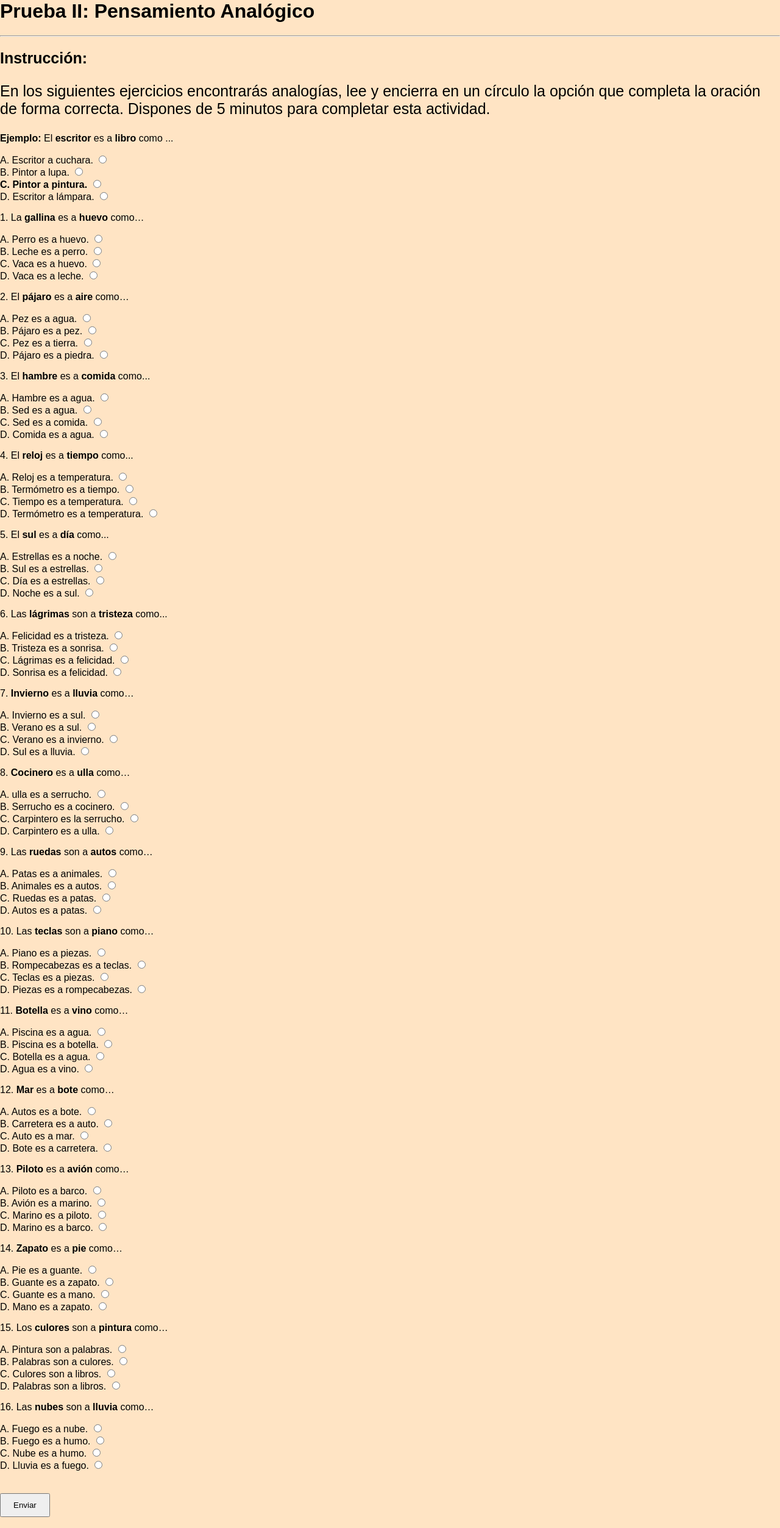
After one commit to Burgos100/ProyectoWeb, a PHP site: the page made by Tarea 2.html in a window 1280 px wide. The commit adds this page. Shown: the whole page at 61% size. Run offline with PHP 8.4, Linux system fonts and the light colour scheme.

Commit message:
html listo

```diff
--- /dev/null
+++ b/CSS/hojaestilos2.css
@@ -0,0 +1,33 @@
+body {
+    background-color: bisque;
+    margin:0;
+    padding: 0;
+}
+
+.boton {
+bottom:10px;
+right:10px;
+padding:10px 20px;
+}
+
+h1{
+    font-family: Arial, Helvetica, sans-serif;
+}
+
+h2{
+    font-family: Arial, Helvetica, sans-serif;
+    font-size: 25;
+}
+h3{
+    font-family: Arial, Helvetica, sans-serif;
+    font-weight: normal;
+    font-size: 25;
+}
+p{
+    font-family: Arial, Helvetica, sans-serif;
+}
+
+
+alt{
+    font-family: Arial, Helvetica, sans-serif;
+}
--- /dev/null
+++ b/Tarea 2.html
@@ -0,0 +1,233 @@
+<html lang="es">
+
+<head>
+    <meta charset="UTF-8">
+    <link rel="stylesheet" href="CSS/hojaestilos2.css">
+    <meta name="viewport" content="width=device-width, initial-scale=1.0">
+    <title>Prueba II: Pensamiento Analógico</title>
+    </head>
+
+    <body>
+        <div>
+            <h1>Prueba II: Pensamiento Analógico</h1>
+            <hr>
+            <h2> Instrucción:</h2>
+            <h3>En los siguientes ejercicios encontrarás analogías, lee y encierra en un círculo la opción que
+            completa la oración de forma correcta. Dispones de 5 minutos para completar esta actividad.</h3>
+        </div>
+        <div>
+            <p><b>Ejemplo:</b> El <b>escritor</b> es a <b>libro</b> como ...</p>
+            <label for="ejemplo"></label>
+            <alt>
+            A. Escritor a cuchara. <input type="radio" name="ejemplo">
+            <br>
+            B. Pintor a lupa.   <input type="radio" name="ejemplo">
+            <br>
+            <b>C. Pintor a pintura. <input type="radio" name="ejemplo"></b>
+            <br>
+            D. Escritor a lámpara. <input type="radio" name="ejemplo">
+            </alt>
+
+        </div>
+        <div>
+            <p>1. La <b>gallina</b> es a <b>huevo</b> como…</p>
+            <label for="pregunta"></label>
+            <alt>
+            A. Perro es a huevo. <input type="radio" name="pregunta">
+            <br>
+            B. Leche es a perro. <input type="radio" name="pregunta">
+            <br>
+            C. Vaca es a huevo.  <input type="radio" name="pregunta">
+            <br>
+            D. Vaca es a leche.  <input type="radio" name="pregunta">
+            </alt>
+
+            <p>2. El <b>pájaro</b> es a <b>aire</b> como…</p>
+            <label for="pregunta"></label>
+            <alt>
+            A. Pez es a agua. <input type="radio" name="pregunta">
+            <br>
+            B. Pájaro es a pez. <input type="radio" name="pregunta">
+            <br>
+            C. Pez es a tierra. <input type="radio" name="pregunta">
+            <br>
+            D. Pájaro es a piedra. <input type="radio" name="pregunta">
+            </alt>
+
+            <p>3. El <b>hambre</b> es a <b>comida</b> como...</p>
+            <label for="pregunta"></label>
+            <alt>
+            A. Hambre es a agua. <input type="radio" name="pregunta">
+            <br>
+            B. Sed es a agua. <input type="radio" name="pregunta">
+            <br>
+            C. Sed es a comida. <input type="radio" name="pregunta">
+            <br>
+            D. Comida es a agua. <input type="radio" name="pregunta">
+            </alt>
+
+            <p>4. El <b>reloj</b> es a <b>tiempo</b> como...</p>
+            <label for="pregunta"></label>
+            <alt>
+            A. Reloj es a temperatura. <input type="radio" name="pregunta">
+            <br>
+            B. Termómetro es a tiempo. <input type="radio" name="pregunta">
+            <br>
+            C. Tiempo es a temperatura. <input type="radio" name="pregunta">
+            <br>
+            D. Termómetro es a temperatura. <input type="radio" name="pregunta">
+            </alt>
+
+            <p>5. El <b>sul</b> es a <b>día</b> como...</p>
+            <label for="pregunta"></label>
+            <alt>
+            A. Estrellas es a noche. <input type="radio" name="pregunta">
+            <br>
+            B. Sul es a estrellas. <input type="radio" name="pregunta">
+            <br>
+            C. Día es a estrellas. <input type="radio" name="pregunta">
+            <br>
+            D. Noche es a sul. <input type="radio" name="pregunta">
+            </alt>
+
+            <p>6. Las <b>lágrimas</b> son a <b>tristeza</b> como...</p>
+            <label for="pregunta"></label>
+            <alt>
+            A. Felicidad es a tristeza. <input type="radio" name="pregunta">
+            <br>
+            B. Tristeza es a sonrisa. <input type="radio" name="pregunta">
+            <br>
+            C. Lágrimas es a felicidad. <input type="radio" name="pregunta">
+            <br>
+            D. Sonrisa es a felicidad. <input type="radio" name="pregunta">
+            </alt>
+
+            <p>7. <b>Invierno</b> es a <b>lluvia</b> como…</p>
+            <label for="pregunta"></label>
+            <alt>
+            A. Invierno es a sul. <input type="radio" name="pregunta">
+            <br>
+            B. Verano es a sul. <input type="radio" name="pregunta">
+            <br>
+            C. Verano es a invierno. <input type="radio" name="pregunta">
+            <br>
+            D. Sul es a lluvia. <input type="radio" name="pregunta">
+            </alt>
+
+            <p>8. <b>Cocinero</b> es a <b>ulla</b> como…</p>
+            <label for="pregunta"></label>
+            <alt>
+            A. ulla es a serrucho. <input type="radio" name="pregunta">
+            <br>
+            B. Serrucho es a cocinero. <input type="radio" name="pregunta">
+            <br>
+            C. Carpintero es la serrucho. <input type="radio" name="pregunta">
+            <br>
+            D. Carpintero es a ulla. <input type="radio" name="pregunta">
+            </alt>
+
+            <p>9. Las <b>ruedas</b> son a <b>autos</b> como…</p>
+            <label for="pregunta"></label>
+            <alt>
+            A. Patas es a animales. <input type="radio" name="pregunta">
+            <br>
+            B. Animales es a autos. <input type="radio" name="pregunta">
+            <br>
+            C. Ruedas es a patas. <input type="radio" name="pregunta">
+            <br>
+            D. Autos es a patas. <input type="radio" name="pregunta">
+            </alt>
+
+            <p>10. Las <b>teclas</b> son a <b>piano</b> como…</p>
+            <label for="pregunta"></label>
+            <alt>
+            A. Piano es a piezas. <input type="radio" name="pregunta">
+            <br>
+            B. Rompecabezas es a teclas. <input type="radio" name="pregunta">
+            <br>
+            C. Teclas es a piezas. <input type="radio" name="pregunta">
+            <br>
+            D. Piezas es a rompecabezas. <input type="radio" name="pregunta">
+            </alt>
+
+            <p>11. <b>Botella</b> es a <b>vino</b> como…</p>
+            <label for="pregunta"></label>
+            <alt>
+            A. Piscina es a agua. <input type="radio" name="pregunta">
+            <br>
+            B. Piscina es a botella. <input type="radio" name="pregunta">
+            <br>
+            C. Botella es a agua. <input type="radio" name="pregunta">
+            <br>
+            D. Agua es a vino. <input type="radio" name="pregunta">
+            </alt>
+
+            <p>12. <b>Mar</b> es a <b>bote</b> como…</p>
+            <label for="pregunta"></label>
+            <alt>
+            A. Autos es a bote. <input type="radio" name="pregunta">
+            <br>
+            B. Carretera es a auto. <input type="radio" name="pregunta">
+            <br>
+            C. Auto es a mar. <input type="radio" name="pregunta">
+            <br>
+            D. Bote es a carretera. <input type="radio" name="pregunta">
+            </alt>
+
+            <p>13. <b>Piloto</b> es a <b>avión</b> como…</p>
+            <label for="pregunta"></label>
+            <alt>
+            A. Piloto es a barco. <input type="radio" name="pregunta">
+            <br>
+            B. Avión es a marino. <input type="radio" name="pregunta">
+            <br>
+            C. Marino es a piloto. <input type="radio" name="pregunta">
+            <br>
+            D. Marino es a barco. <input type="radio" name="pregunta">
+            </alt>
+
+            <p>14. <b>Zapato</b> es a <b>pie</b> como…</p>
+            <label for="pregunta"></label>
+            <alt>
+            A. Pie es a guante. <input type="radio" name="pregunta">
+            <br>
+            B. Guante es a zapato. <input type="radio" name="pregunta">
+            <br>
+            C. Guante es a mano. <input type="radio" name="pregunta">
+            <br>
+            D. Mano es a zapato. <input type="radio" name="pregunta">
+            </alt>
+
+            <p>15. Los <b>culores</b> son a <b>pintura</b> como…</p>
+            <label for="pregunta"></label>
+            <alt>
+            A. Pintura son a palabras. <input type="radio" name="pregunta">
+            <br>
+            B. Palabras son a culores. <input type="radio" name="pregunta">
+            <br>
+            C. Culores son a libros. <input type="radio" name="pregunta">
+            <br>
+            D. Palabras son a libros. <input type="radio" name="pregunta">
+            </alt>
+
+            <p>16. Las <b>nubes</b> son a <b>lluvia</b> como…</p>
+            <label for="pregunta"></label>
+            <alt>
+            A. Fuego es a nube. <input type="radio" name="pregunta">
+            <br>
+            B. Fuego es a humo. <input type="radio" name="pregunta">
+            <br>
+            C. Nube es a humo. <input type="radio" name="pregunta">
+            <br>
+            D. Lluvia es a fuego. <input type="radio" name="pregunta">
+            </alt>
+
+        </div>
+        <br>
+        <br>
+        <a href="Tarea 3.html">
+        <button class="boton">Enviar</button>
+        </a>
+        <br>
+        <br>
+    </body>
```
Also changed, not shown: CSS/hojaestilo1.css (added, +75 -0 lines), CSS/hojaestilos.css (+30 -21 lines), Tarea 3.html (added, +43 -0 lines), index.html (+72 -24 lines), IMAGENES/foto.png (added), IMAGENES/foto2.png (added).
